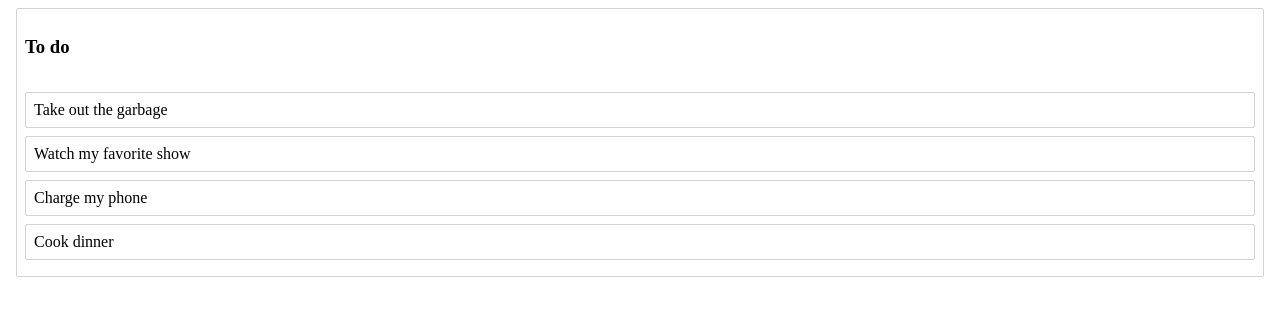
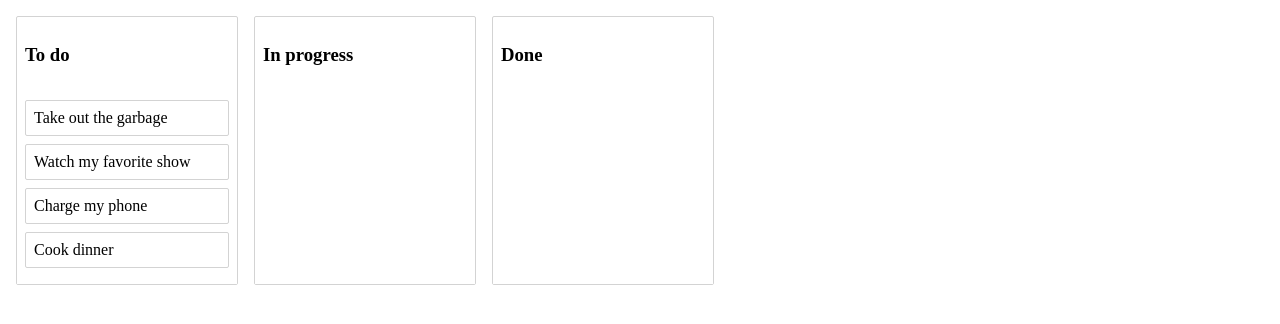
Before and after one commit to iswara108/learn-react-beautiful-dnd, a React (Create React App) app: page / in a window 1280 px wide. Shown: the top 324 px of the page. Built offline with nearby package versions, Linux system fonts and the light colour scheme.

Commit message:
move tasks between different columns

```diff
--- a/src/App.tsx
+++ b/src/App.tsx
@@ -7,6 +7,11 @@ import {
   DropResult,
   ResponderProvided
 } from 'react-beautiful-dnd'
+import styled from 'styled-components'
+
+const Container = styled.div`
+  display: flex;
+`
 
 export default function App() {
   const [tasks] = React.useState<Tasks>(initialState.tasks)
@@ -25,13 +30,35 @@ export default function App() {
       )
         return
 
-      const column = columns[source.droppableId]
-      const newTaskIds = Array.from(column.taskIds)
+      const start = columns[source.droppableId]
+      const finish = columns[destination.droppableId]
+
+      if (start === finish) {
+        console.log('match', start, finish)
+        const newTaskIds = Array.from(start.taskIds)
         newTaskIds.splice(source.index, 1)
         newTaskIds.splice(destination.index, 0, draggableId)
 
-      const newColumn: Columns[1] = { ...column, taskIds: newTaskIds }
+        const newColumn: Columns[1] = { ...start, taskIds: newTaskIds }
         setColumns({ ...columns, [newColumn.id]: newColumn })
+      } else {
+        console.log('no match', start, finish)
+        const startTaskIds = Array.from(start.taskIds)
+        startTaskIds.splice(source.index, 1)
+
+        const newStart = { ...start, taskIds: startTaskIds }
+
+        const finishTaskIds = Array.from(finish.taskIds)
+        finishTaskIds.splice(destination.index, 0, draggableId)
+
+        const newFinish = { ...finish, taskIds: finishTaskIds }
+
+        setColumns({
+          ...columns,
+          [newStart.id]: newStart,
+          [newFinish.id]: newFinish
+        })
+      }
     }
 
   const onDragStart: (initial: DragStart, provided: ResponderProvided) => void =
@@ -39,12 +66,14 @@ export default function App() {
 
   return (
     <DragDropContext onDragEnd={onDragEnd} onDragStart={onDragStart}>
+      <Container>
         {columnOrder.map(columnId => {
           const column = columns[columnId]
           const tasksArray = column.taskIds.map(taskId => tasks[taskId])
 
           return <Column key={column.id} column={column} tasks={tasksArray} />
         })}
+      </Container>
     </DragDropContext>
   )
 }
--- a/src/Column.tsx
+++ b/src/Column.tsx
@@ -8,6 +8,10 @@ const Container = styled.div`
   margin: 8px;
   border: 1px solid lightgray;
   border-radius: 2px;
+  width: 220px;
+
+  display: flex;
+  flex-direction: column;
 `
 
 const Title = styled.h3`
@@ -15,10 +19,12 @@ const Title = styled.h3`
 `
 
 const TaskList = styled.div<{ isDraggingOver: boolean }>`
+  flex: 1;
   padding: 8px;
   transition: background-color, 0.2s ease;
   background-color: ${({ isDraggingOver }) =>
     isDraggingOver ? 'skyBlue' : 'white'};
+  min-height: 100px;
 `
 
 export default function Column({
--- a/src/initialData.ts
+++ b/src/initialData.ts
@@ -17,10 +17,20 @@ const initialData: { tasks: Tasks; columns: Columns; columnOrder: string[] } = {
       id: 'column-1',
       title: 'To do',
       taskIds: ['task-1', 'task-2', 'task-3', 'task-4']
+    },
+    'column-2': {
+      id: 'column-2',
+      title: 'In progress',
+      taskIds: []
+    },
+    'column-3': {
+      id: 'column-3',
+      title: 'Done',
+      taskIds: []
     }
   },
   // facilitate reordering of columns
-  columnOrder: ['column-1']
+  columnOrder: ['column-1', 'column-2', 'column-3']
 }
 
 export default initialData
```
Lines whose indentation alone changed are shown as unchanged.
